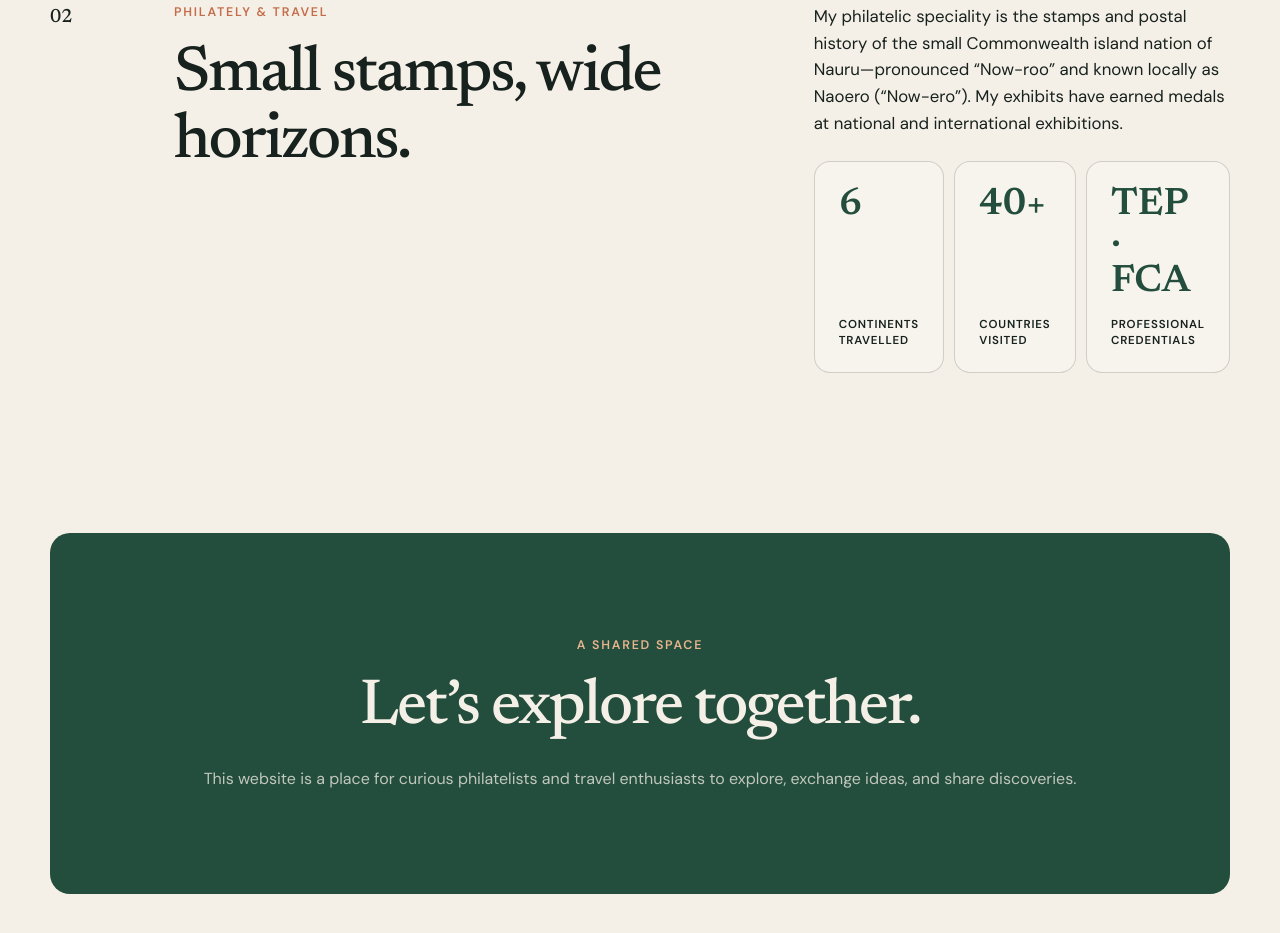
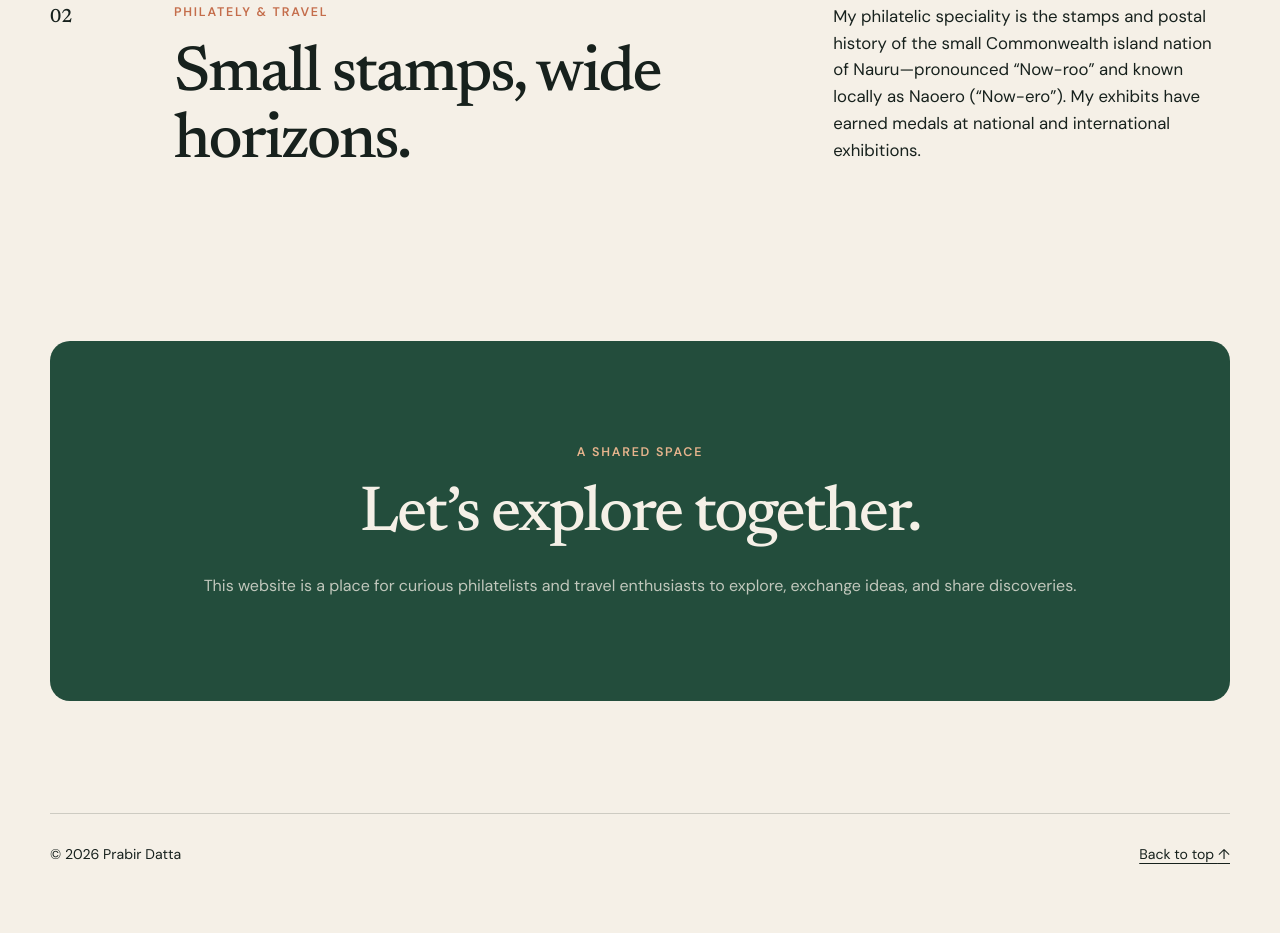
Before and after one commit to prabirdattaus/prabirdattaus.github.io, a plain HTML site: page index.html in a window 1280 px wide. Shown: the part 1744-2677 px from the top of the page. After the commit the page ends 2639 px from the top, so only its background shows below. Drawn offline with Linux system fonts and the light colour scheme.

Commit message:
Remove homepage highlight cards

```diff
--- a/index.html
+++ b/index.html
@@ -101,11 +101,6 @@
             “Now-roo” and known locally as Naoero (“Now-ero”). My exhibits
             have earned medals at national and international exhibitions.
           </p>
-          <div class="highlights" aria-label="Travel and philately highlights">
-            <div><strong>6</strong><span>continents travelled</span></div>
-            <div><strong>40+</strong><span>countries visited</span></div>
-            <div><strong>TEP · FCA</strong><span>professional credentials</span></div>
-          </div>
         </div>
       </section>
 
--- a/styles.css
+++ b/styles.css
@@ -269,41 +269,6 @@ h2 {
   font-size: 1.05rem;
 }
 
-.highlights {
-  display: grid;
-  grid-template-columns: repeat(3, 1fr);
-  gap: 0.65rem;
-  margin-top: 1.5rem;
-}
-
-.highlights div {
-  display: flex;
-  min-height: 120px;
-  flex-direction: column;
-  justify-content: space-between;
-  padding: 1.5rem;
-  border: 1px solid var(--line);
-  border-radius: 1rem;
-  background: rgba(255, 255, 255, 0.25);
-}
-
-.highlights strong {
-  color: var(--forest);
-  font-family: "Newsreader", serif;
-  font-size: clamp(1.8rem, 3vw, 2.5rem);
-  font-weight: 600;
-  line-height: 1;
-}
-
-.highlights span {
-  margin-top: 1rem;
-  font-size: 0.72rem;
-  font-weight: 600;
-  letter-spacing: 0.07em;
-  line-height: 1.35;
-  text-transform: uppercase;
-}
-
 .contact {
   margin-block: 2rem 7rem;
   padding: clamp(3rem, 8vw, 7rem);
@@ -378,14 +343,6 @@ footer a {
     border-bottom: 1px solid var(--line);
   }
 
-  .highlights {
-    grid-template-columns: 1fr;
-  }
-
-  .highlights div {
-    min-height: 100px;
-  }
-
   .contact {
     margin-bottom: 4rem;
     padding-block: 4rem;
```
